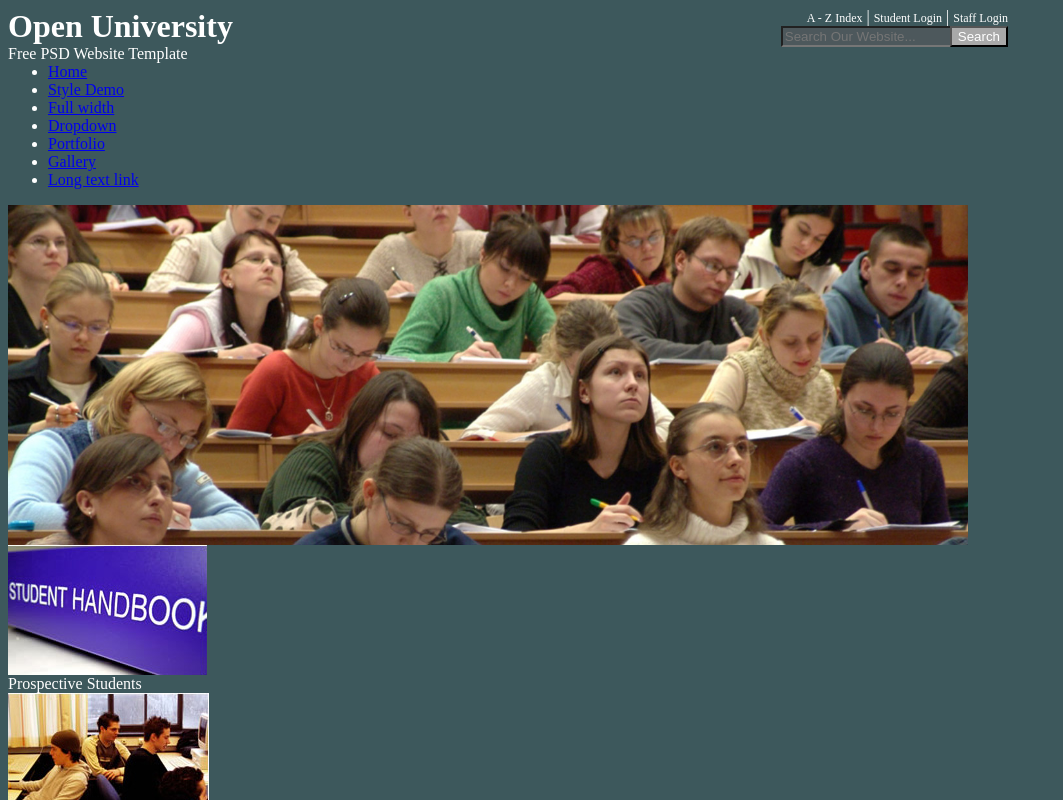
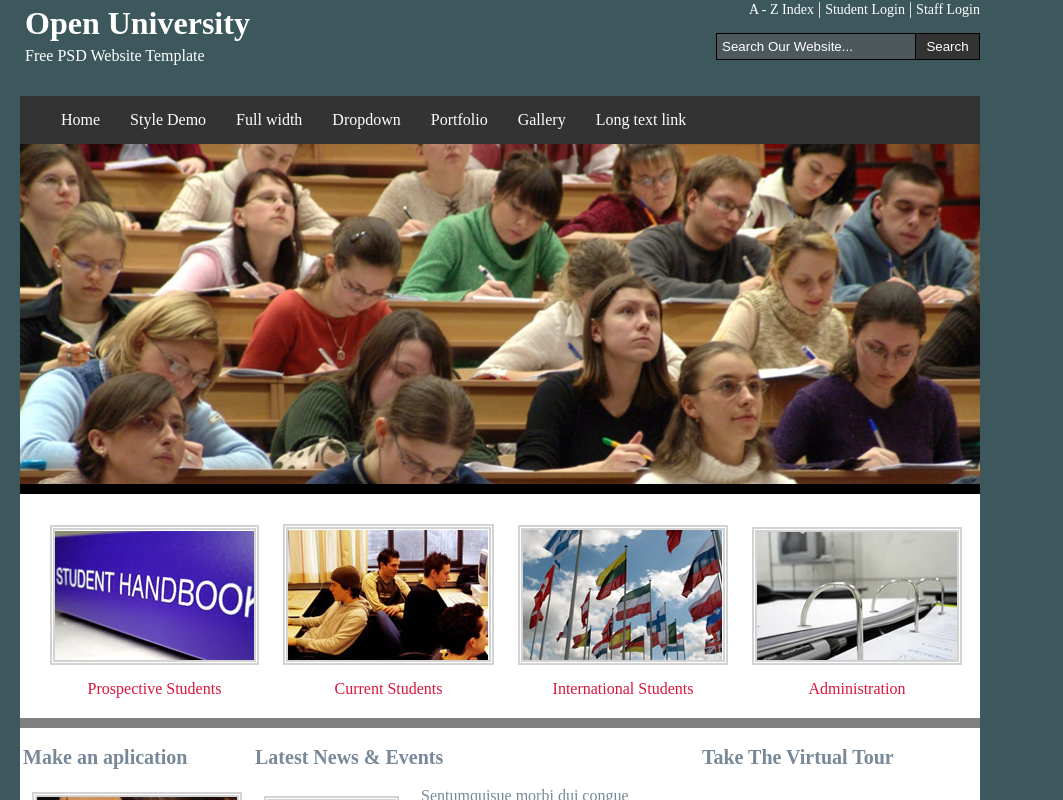
Before and after one commit to RetineCocaj/PWWW19-20_Gr13, a plain HTML site: page index.html in a window 1280 px wide. Shown: the top 800 px of the page, without its empty margins (0-1063 px from the left). Drawn offline with Linux system fonts and the light colour scheme.

Commit message:
added css for main page and made some changes in index

```diff
--- a/css/style.css
+++ b/css/style.css
@@ -1,49 +1,159 @@
 body {
-    background-color:#3D585C;
+    margin: 0 auto;
+    background-color: #3D585C;
     color: white;
 }
 
 header {
-    width: 1000px;
+    width: 960px;
+    margin-left: 20px;
 }
 
 .top_header {
-    width: 1000px;
+    width: 100%;
 }
 
 header .left_header {
     float: left;
-    width: 285px;
+    width: 280px;
 }
 
-.left_header h1, p {
-    margin: 0;
+.left_header h1,
+p {
+    margin: 5px;
 }
 
 header .right_header {
     float: right;
-    width: 285px;
-    padding-left: 400px;
-    padding-bottom: 50px;
+    width: 280px;
+    padding-left: 394px;
+    padding-bottom: 20px;
     text-align: right;
 }
 
 .right_header a {
     text-decoration: none;
     color: white;
-    font-size: 12px;
+    font-size: 14px;
 }
 
 .right_header button {
+    width: 65px;
     margin-left: -20px;
-    background-color: darkgray;
+    padding: 5px 0px;
+    background-color: #333333;
+    border: black 1px solid;
     color: white;
 }
 
 .right_header input {
+    margin-top: 15px;
+    width: 215px;
+    padding: 5px;
+    border: black 1px solid;
     background-color: #4d585C;
 }
 
-:-ms-input-placeholder {
+::-webkit-input-placeholder {
+    /* Webkit */
     color: white;
 }
+
+::placeholder {
+    /* Chrome, Firefox, Opera, Safari 10.1+ */
+    color: white;
+    opacity: 1;
+    /* Firefox */
+}
+
+ :-ms-input-placeholder {
+    /* Internet Explorer 10-11 */
+    color: white;
+}
+
+nav {
+    display: inline-block;
+    width: 900px;
+    background-color: #333333;
+    padding: 15px 30px;
+}
+
+nav a {
+    display: inline;
+    color: white;
+    text-align: center;
+    padding: 15px;
+    text-decoration: none;
+    margin-left: -4px;
+}
+
+nav a:hover {
+    background-color: #111111;
+}
+
+header img {
+    border-bottom: 10px black solid;
+}
+
+main {
+    width: 960px;
+    margin-left: 20px;
+}
+
+#student_options {
+    padding-top: 30px;
+    background: white;
+}
+
+#student_options div {
+    display: inline-block;
+    margin-left: 20px;
+}
+
+#student_options div img {
+    border: 5px lightgrey double;
+}
+
+#student_options div:first-child {
+    margin-left: 30px;
+}
+
+#student_options div p {
+    font-size: 16px;
+    color: crimson;
+    text-align: center;
+    padding-top: 10px;
+    padding-bottom: 15px;
+}
+
+.horizontal_break {
+    width: 100%;
+    background-color: gray;
+    height: 10px;
+}
+
+#news {
+    background-color: white;
+    padding-top: 15px;
+}
+
+#news table {
+    color: lightslategray;
+}
+
+#news table thead tr th {
+    text-align: left;
+    font-size: 20px;
+}
+
+#news table * img {
+    border: 5px lightgrey double;
+}
+
+#news table tbody * td {
+    padding: 15px 10px;
+}
+
+#news table tbody tr td:last-child {
+    padding-right: 0px;
+}
--- a/index.html
+++ b/index.html
@@ -3,6 +3,8 @@
 
     <head lang="en">
         <meta charset="utf-8">
+        <meta name="viewport" content="width=device-width, initial-scale=1.0">
+        <meta http-equiv="X-UA-Compatible" content="ie=edge">
         <title>Open University</title>
         <link rel="stylesheet" href="css/style.css">
     </head>
@@ -24,22 +26,20 @@
                 </div>
             </div>
             <nav>
-                <ul>
-                    <li><a href="#">Home</a></li>
-                    <li><a href="#">Style Demo</a></li>
-                    <li><a href="#">Full width</a></li>
-                    <li><a href="#">Dropdown</a></li>
-                    <li><a href="#">Portfolio</a></li>
-                    <li><a href="#">Gallery</a></li>
-                    <li><a href="#">Long text link</a></li>
-                </ul>
+                <a href="#">Home</a>
+                <a href="#">Style Demo</a>
+                <a href="#">Full width</a>
+                <a href="#">Dropdown</a>
+                <a href="#">Portfolio</a>
+                <a href="#">Gallery</a>
+                <a href="#">Long text link</a>
             </nav>
-            <div>
-                <img src="images/college-class.jpg" alt="College Class" width="960">
+            <div class="header_img">
+                <img src="images/college-class.jpg" alt="College Class" width="960px">
             </div>
         </header>
         <main>
-            <section>
+            <section id="student_options">
                 <div>
                     <img src="images/handbook.jpg" alt="handbook">
                     <p>Prospective Students</p>
@@ -57,7 +57,9 @@
                     <p>Administration</p>
                 </div>
             </section>
-            <section>
+            <div class="horizontal_break">
+            </div>
+            <section id="news">
                 <table>
                     <thead>
                         <tr>
@@ -72,8 +74,7 @@
                             <td rowspan="2"><img src="images/play.jpg" alt="play"></td>
                             <td rowspan="2">
                                 <span>Sentumquisue morbi dui congue</span>
-                                <p>Morbitincidunt maurisque eros molest nunc anteget sed vel lacus mus semper. Anterd
-                                    umnullam interdum eros dui urna consequam ac nisl nullam ligula vestassa.
+                                <p>Morbitincidunt maurisque eros molest nunc anteget sed vel lacus mus semper. Anterd umnullam interdum eros dui urna consequam ac nisl nullam ligula vestassa.
                                     <br />Condimentumfelis et amet tellent quisquet.</p>
                             </td>
                             <td rowspan="3"><img src="images/download.jpg" alt="" width="200"></td>
@@ -86,16 +87,14 @@
                             <td rowspan="2"><img src="images/graduation.jpg" alt="graduation"></td>
                             <td rowspan="2">
                                 <span>Sentumquisue morbi dui congue</span>
-                                <p>Morbitincidunt maurisque eros molest nunc anteget sed vel lacus mus semper. Anterd
-                                    umnullam interdum eros dui urna consequam ac nisl nullam ligula vestassa.
+                                <p>Morbitincidunt maurisque eros molest nunc anteget sed vel lacus mus semper. Anterd umnullam interdum eros dui urna consequam ac nisl nullam ligula vestassa.
                                     <br />Condimentumfelis et amet tellent quisquet.</p>
                             </td>
                         </tr>
                         <tr>
                             <td>Fees & Funding</td>
                             <td>
-                                <p>For other videos and images of the university, its grounds and facilities please <a
-                                        href="#">click here &raquo;</a></p>
+                                <p>For other videos and images of the university, its grounds and facilities please <a href="#">click here &raquo;</a></p>
                             </td>
                         </tr>
                         <tr>
```
